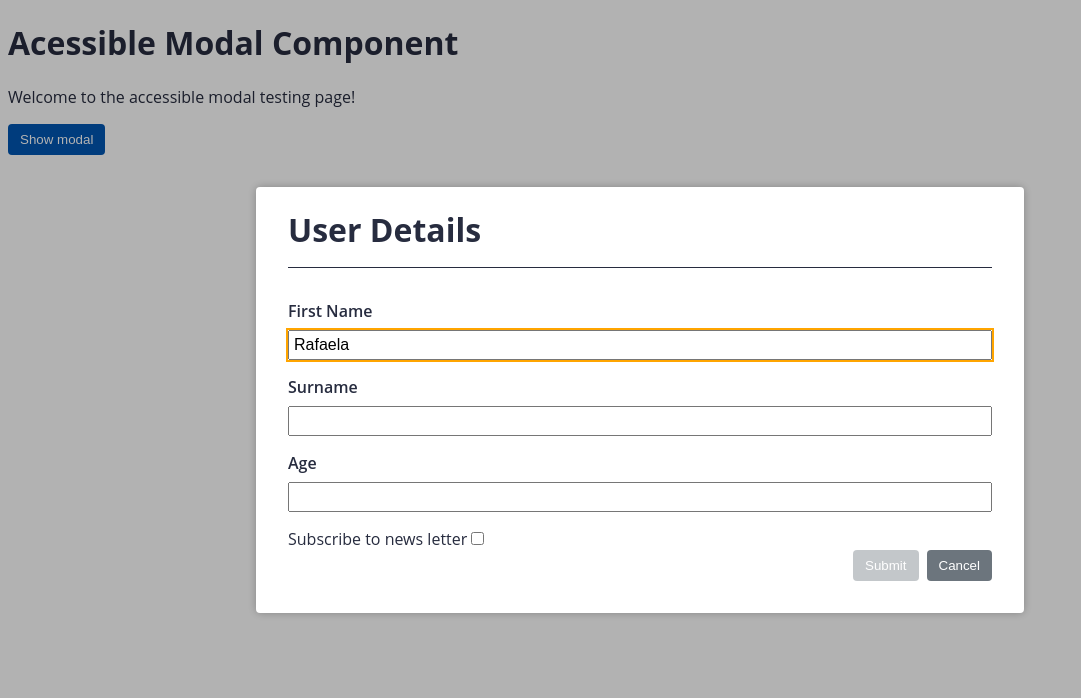
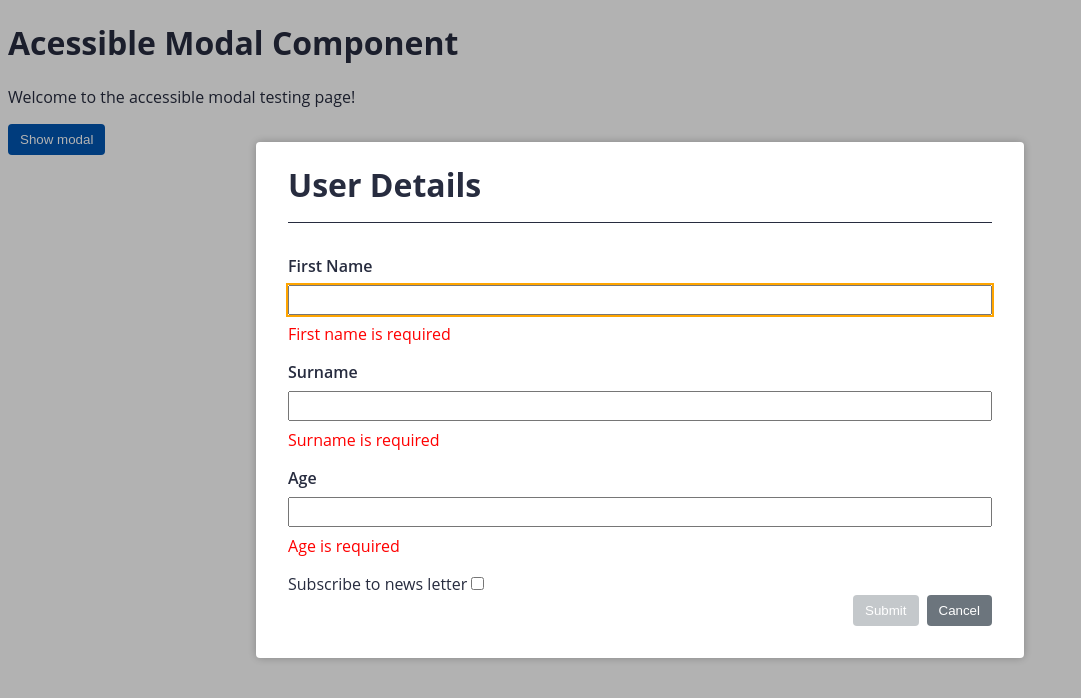
Before and after one commit to rlima-nogueira/acessibilidade-angular-2, an Angular app: page / in a window 1280 px wide. Both pictures are taken after a click on the button "Show modal". Shown: the top 698 px of the page, without its empty margins (0-1081 px from the left). Built offline with nearby package versions, Linux system fonts and the light colour scheme.

Commit message:
Descrição de campos

```diff
--- a/src/app/app.component.html
+++ b/src/app/app.component.html
@@ -12,17 +12,47 @@
   <form [formGroup]="form" (ngSubmit)="submit()">
     <div class="form-field">
       <label for="firstName"> First Name</label>
-      <input id="firstName" formControlName="firstName">
+      <input
+        aria-describedby="firstName error"
+        [attr.aria-invalid]="form.get('firstName').invalid"
+        id="firstName"
+        formControlName="firstName">
+      <span
+        id="firstName error"
+        class="validation-error"
+        *ngIf="form.get('firstName')?.errors?.required">
+        First name is required
+      </span>
     </div>
 
     <div class="form-field">
       <label for="surname">Surname</label>
-      <input id="surname" formControlName="surname">
+      <input
+        aria-describedby="surname error"
+        [attr.aria-invalid]="form.get('surname').invalid"
+        id="surname"
+        formControlName="surname">
+      <span
+        id="surname error"
+        class="validation-error"
+        *ngIf="form.get('firstName')?.errors?.required">
+          Surname is required
+      </span>
     </div>
 
     <div class="form-field">
       <label for="age">Age</label>
-      <input id="age" formControlName="age">
+      <input
+        aria-describedby="age error"
+        [attr.aria-invalid]="form.get('age').invalid"
+        id="age"
+        formControlName="age">
+      <span
+        id="age error"
+        class="validation-error"
+        *ngIf="form.get('firstName')?.errors?.required">
+          Age is required
+      </span>
     </div>
 
     <label for="info">Subscribe to news letter</label>
--- a/src/app/app.component.ts
+++ b/src/app/app.component.ts
@@ -28,7 +28,7 @@ export class AppComponent implements OnInit {
 
   public ngOnInit(): void {
     this.form = this.formBuilder.group({
-      firstName: ['Rafaela', Validators.required],
+      firstName: ['', Validators.required],
       surname: ['', Validators.required],
       age: ['', Validators.required],
       info: [false],
@@ -48,6 +48,7 @@ export class AppComponent implements OnInit {
     }
     console.log(this.form.value);
     this.modalRef.close();
+    this.form.reset();
   }
 
 }
```
